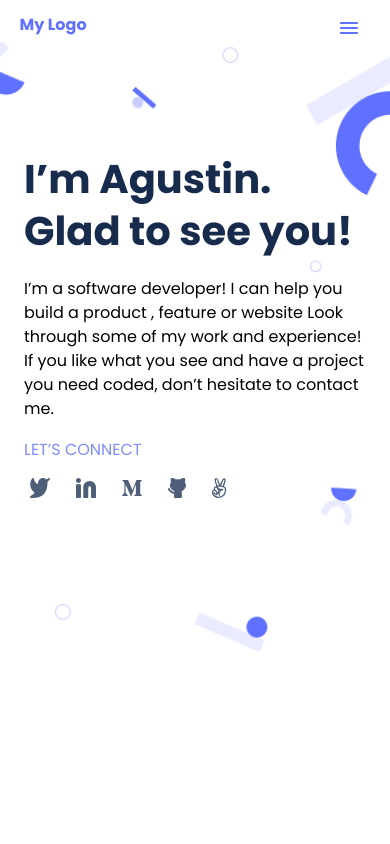
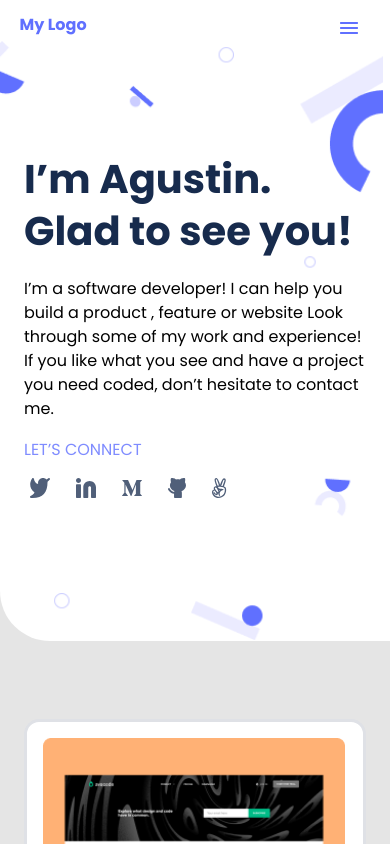
Before and after one commit to SaveryIV/SaveryIV.github.io, a website: page index.html in a window 390 px wide. Shown: the top 844 px of the page. Drawn offline with Linux system fonts and the light colour scheme.

Commit message:
UPDATE styles

```diff
--- a/style.css
+++ b/style.css
@@ -52,8 +52,8 @@
 
   article {
     display: flex;
-    min-height: 104vh;
-    max-height: 118vh;
+    min-height: 600px;
+    max-height: 630px;
     flex-direction: column;
     background-color: white;
     border-bottom-left-radius: 50px;
```
